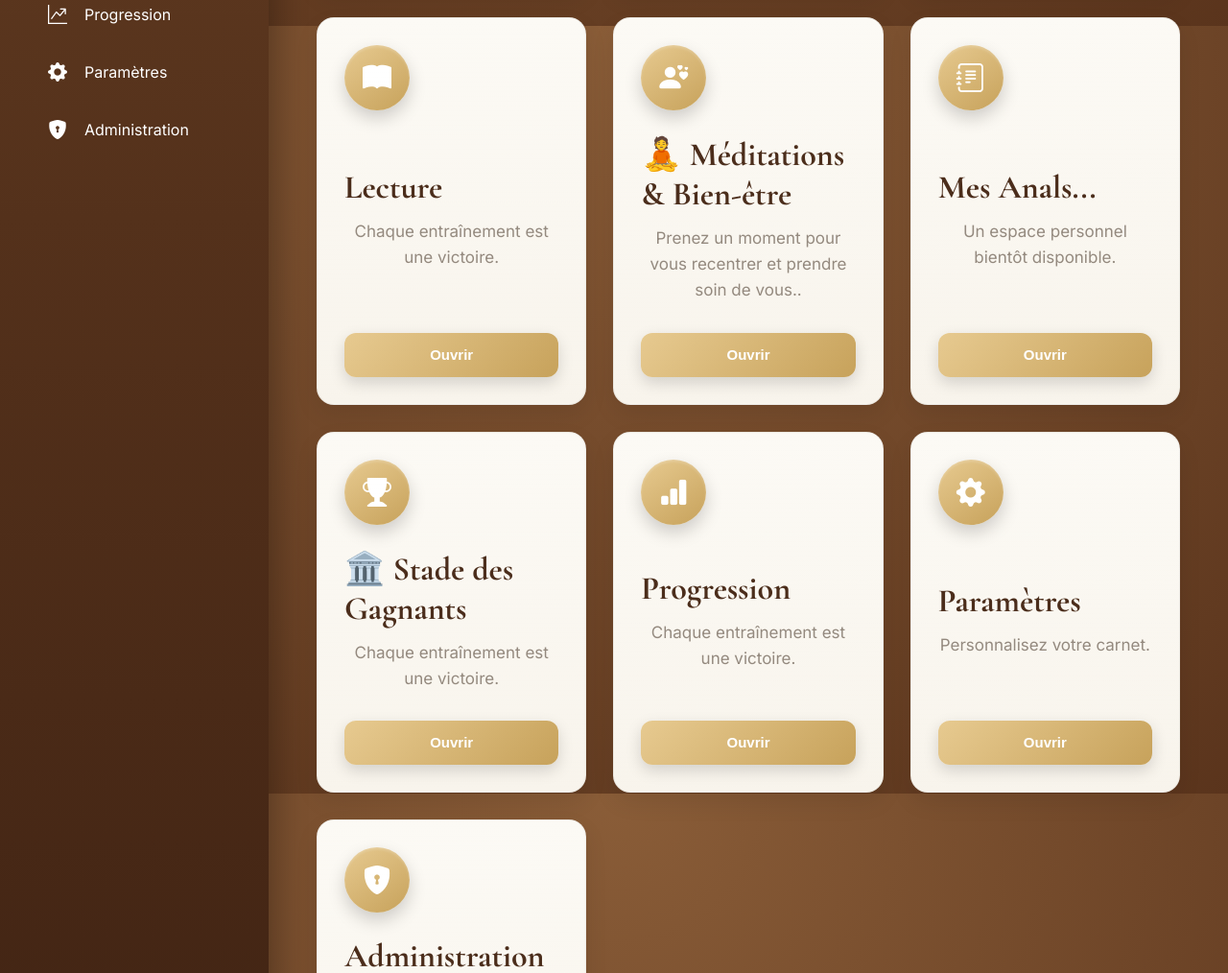
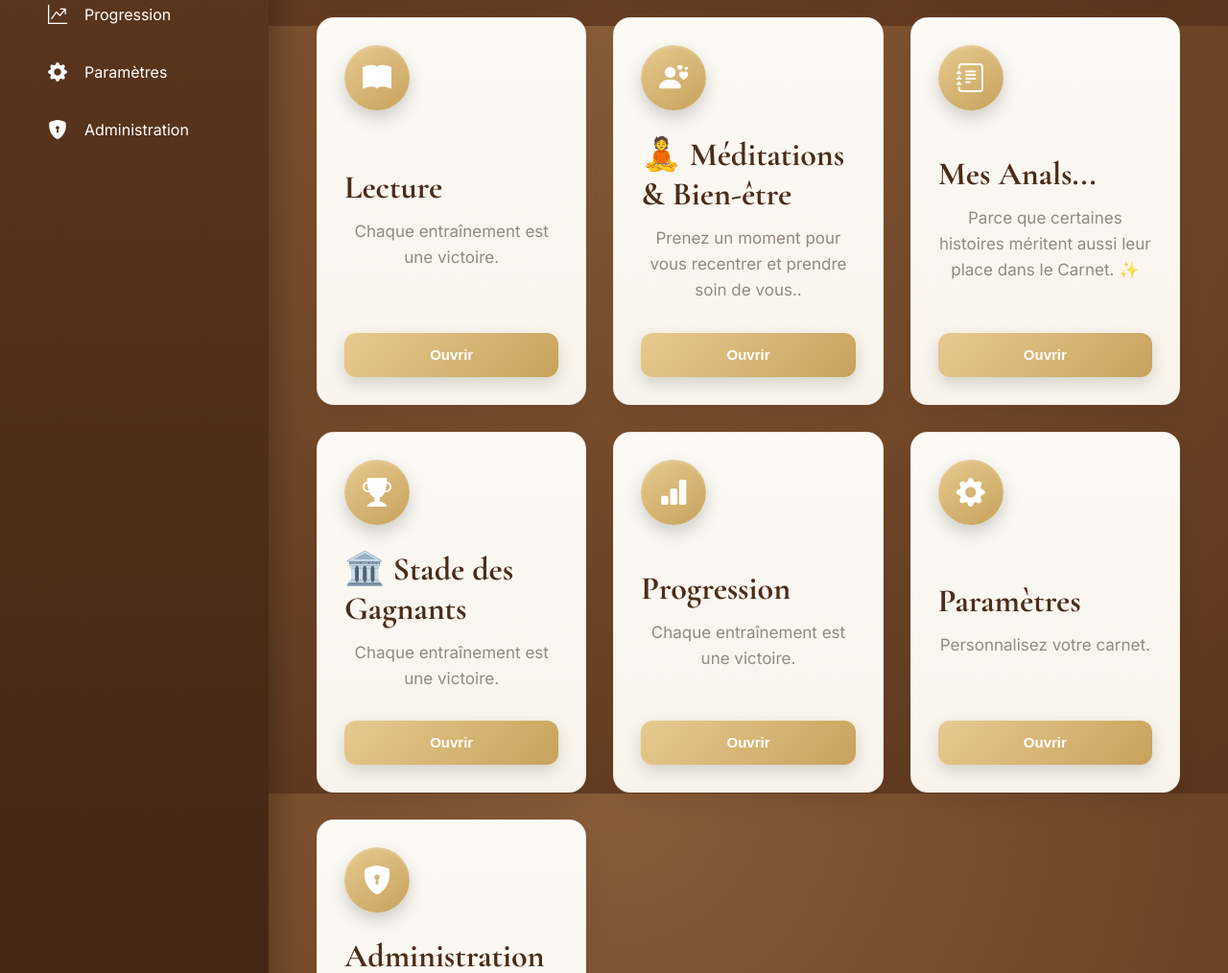
Before and after one commit to antoineadb/MonCarnetDesGagnants, a website: page public/pages/app.html in a window 1280 px wide. Shown: the part 773-1787 px from the top of the page at 96% size. Drawn offline with nearby package versions, Linux system fonts and the light colour scheme; no server answers; sample sign-in values are in the browser's storage.

Commit message:
Mettre à jour le message de Mes Anals

```diff
--- a/public/pages/app.html
+++ b/public/pages/app.html
@@ -338,7 +338,7 @@
                     <h2>Mes Anals...</h2>
 
                     <p>
-                        Un espace personnel bientôt disponible.
+                        Parce que certaines histoires méritent aussi leur place dans le Carnet. ✨
                     </p>
 
                 </div>
```
